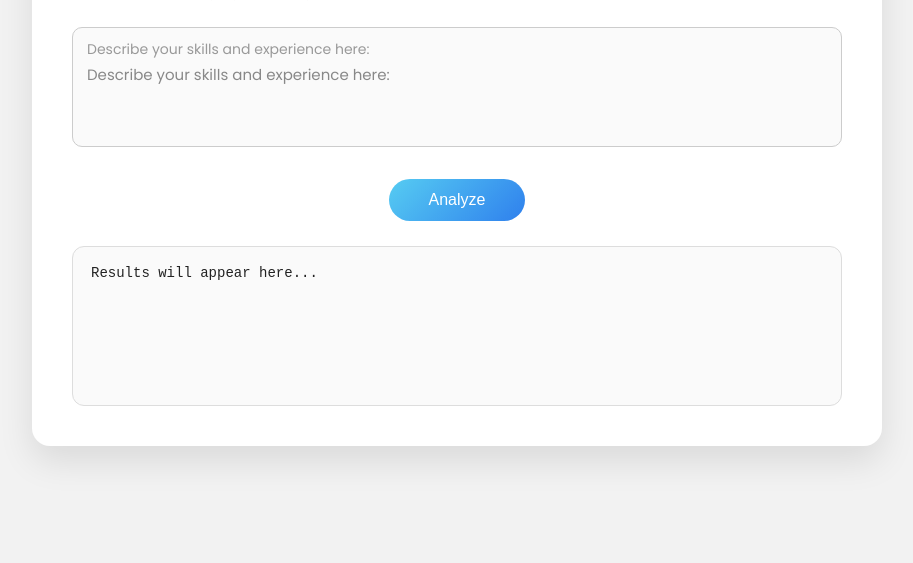
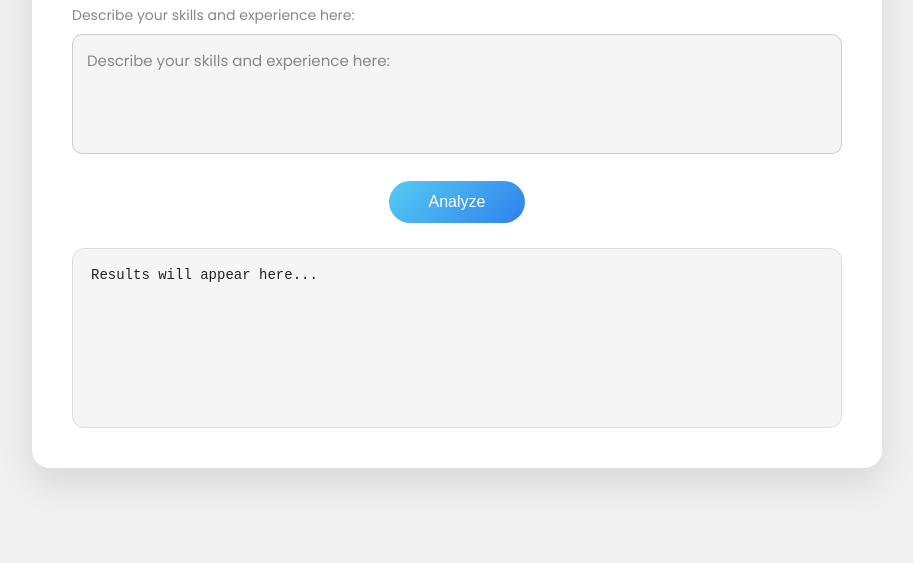
Before and after one commit to Jeniliya149/predictive-skill-gap-analyzer, a plain HTML site: page index.html in a window 1280 px wide. Shown: the part 237-800 px from the top of the page, without its empty margins (183-1096 px from the left). Drawn offline with nearby package versions, Linux system fonts and the light colour scheme.

Commit message:
Final UI update with constant guidance

```diff
--- a/index.html
+++ b/index.html
@@ -7,6 +7,7 @@
     <!-- Google Fonts -->
     <link href="https://fonts.googleapis.com/css2?family=Playfair+Display:wght@500;600&family=Poppins:wght@300;400;500&display=swap" rel="stylesheet">
 
+    <!-- CSS -->
     <link rel="stylesheet" href="style.css">
 </head>
 
@@ -20,16 +21,18 @@
             “Bridging the skill gap today prepares students for the careers of tomorrow.”
         </p>
 
-    <!-- Textarea with constant grey guidance -->
+        <!-- Text Input Box -->
         <div class="textarea-wrapper">
-        <div class="fixed-guidance">
+            <div class="guidance">
                 Describe your skills and experience here:
             </div>
             <textarea id="inputText"></textarea>
         </div>
 
-    <!-- Analyze Button (CENTERED) -->
-    <button id="analyzeBtn">Analyze</button>
+        <!-- Analyze Button -->
+        <button id="analyzeBtn">
+            Analyze
+        </button>
 
         <!-- Result Box -->
         <pre id="result">
--- a/style.css
+++ b/style.css
@@ -9,13 +9,13 @@
 body {
     min-height: 100vh;
     font-family: 'Poppins', sans-serif;
-    background: #f2f2f2;
+    background: #f0f0f0;
     display: flex;
     justify-content: center;
     align-items: center;
 }
 
-/* ---------- Main Container ---------- */
+/* ---------- Main Card ---------- */
 .container {
     width: 75%;
     max-width: 850px;
@@ -37,45 +37,40 @@ body {
 .quote {
     font-style: italic;
     font-size: 15px;
+    color: #555;
     margin-bottom: 25px;
-    color: #555;
+}
+
+/* ---------- Guidance Text ---------- */
+.guidance {
+    font-size: 14px;
+    margin-bottom: 8px;
+    color: #888; /* Light grey guidance */
+    text-align: left;
 }
 
 /* ---------- Textarea Wrapper ---------- */
 .textarea-wrapper {
-    position: relative;
     margin-bottom: 20px;
 }
 
-/* Grey constant guidance */
-.fixed-guidance {
-    position: absolute;
-    top: 12px;
-    left: 15px;
-    font-size: 14px;
-    color: #999;
-    pointer-events: none;
-}
-
-/* Textarea */
+/* ---------- Textarea ---------- */
 textarea {
     width: 100%;
     height: 120px;
-    padding: 35px 14px 14px 14px;
+    padding: 14px;
     border-radius: 10px;
     border: 1px solid #ccc;
     resize: none;
     font-size: 15px;
     font-family: 'Poppins', sans-serif;
     outline: none;
-    color: #000;   /* USER TYPING BLACK */
-    background: #fafafa;
+    background: #f5f5f5;
+    color: #000000; /* User typing BLACK */
 }
 
-/* ---------- Analyze Button (Centered) ---------- */
+/* ---------- Button ---------- */
 button {
-    display: block;
-    margin: 25px auto;
     padding: 12px 40px;
     font-size: 16px;
     font-weight: 500;
@@ -84,23 +79,24 @@ button {
     cursor: pointer;
     background: linear-gradient(135deg, #56ccf2, #2f80ed);
     color: #ffffff;
-    transition: 0.2s ease;
+    transition: transform 0.2s ease, box-shadow 0.2s ease;
+    margin-bottom: 25px;
 }
 
 button:hover {
     transform: translateY(-2px);
+    box-shadow: 0 10px 25px rgba(0, 0, 0, 0.2);
 }
 
 /* ---------- Result Box ---------- */
 pre {
-    margin-top: 25px;
     padding: 18px;
-    height: 160px;
+    height: 180px;
     overflow-y: auto;
     border-radius: 12px;
     font-size: 14px;
     text-align: left;
-    background: #fafafa;
+    background: #f5f5f5;
     color: #222;
     white-space: pre-wrap;
     border: 1px solid #ddd;
```
Lines whose indentation alone changed are shown as unchanged.
